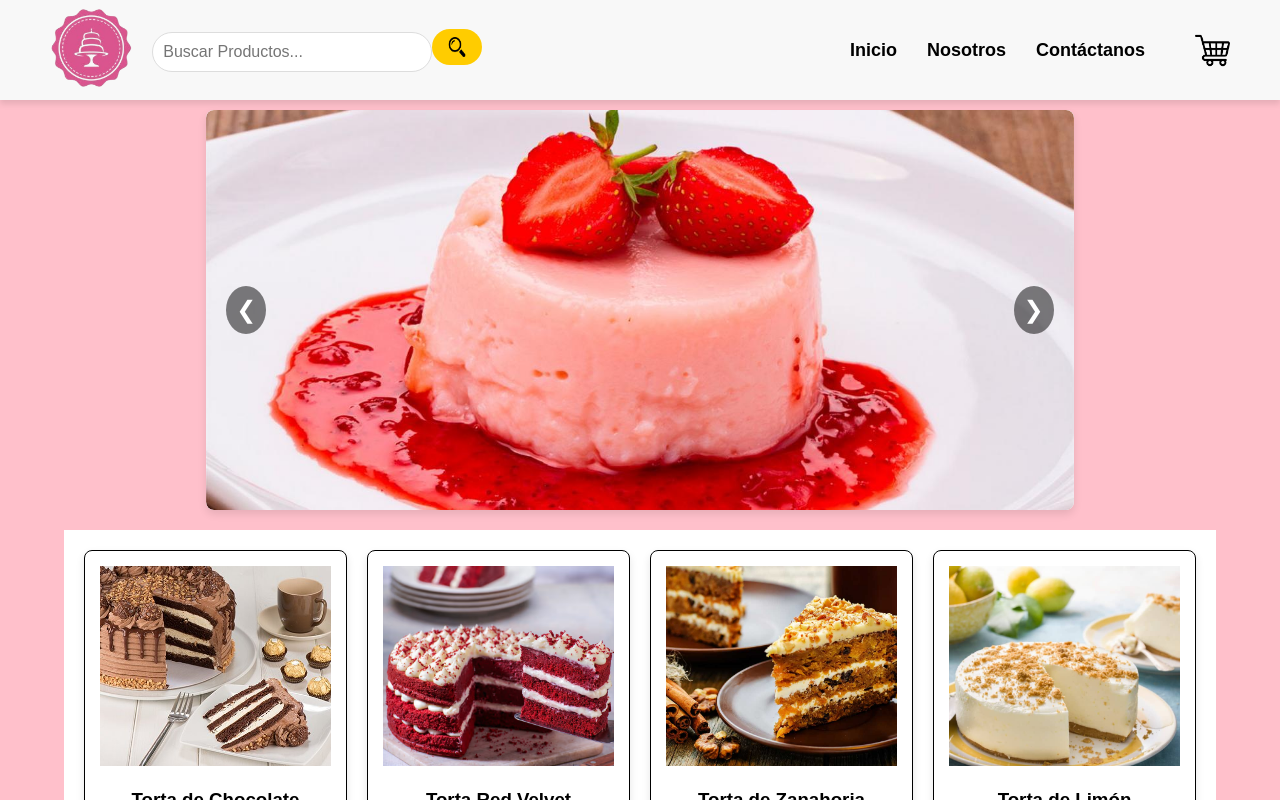
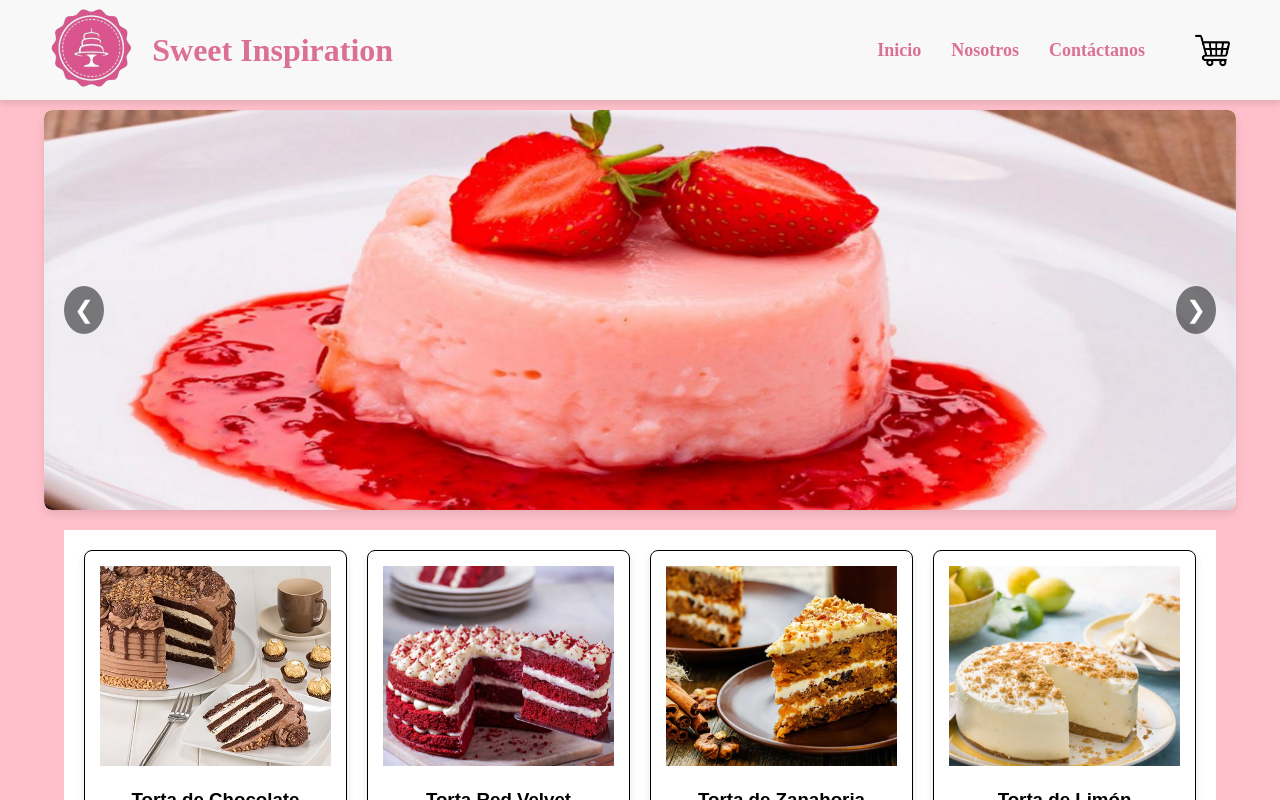
Before and after one commit to ArturoCBTyur/pasteleria-project, a React (Create React App) app: page / in a window 1280 px wide. Shown: the top 800 px of the page. Built offline with nearby package versions, Linux system fonts and the light colour scheme.

Commit message:
css changes

```diff
--- a/src/componentes/NavBar.js
+++ b/src/componentes/NavBar.js
@@ -1,11 +1,11 @@
 // src/componentes/NavBar.js
 import React, { useState } from "react";
 import "../estilos/NavBar.css";
-import lupa from "../img/lupa.png";
 import logo from "../img/logo.png";
 import carritoCom from "../img/carrito.png";
 import FormularioPedido from "./FormularioPedido.js";
 import { Link } from "react-router-dom";
+
 
 const NavBar = ({ carrito, setCarrito }) => {
   const [carritoAbierto, setCarritoAbierto] = useState(false);
@@ -41,11 +41,8 @@
         <div className="logo-small">
           <img src={logo} alt="Logo pequeño" />
         </div>
-        <div className="buscador">
-          <input type="text" id="search" placeholder="Buscar Productos..." />
-          <button id="searchButton">
-            <img src={lupa} alt="Buscar" />
-          </button>
+        <div className="sweet">
+          <h1>Sweet Inspiration</h1>
         </div>
         <div className="menu-opciones">
           <ul>
--- a/src/estilos/NavBar.css
+++ b/src/estilos/NavBar.css
@@ -22,34 +22,11 @@
   height: 80px;
   margin-right: 20px;
 }
-
-.buscador input {
-  width: 280px;
-  padding: 10px;
-  border: 1px solid #ddd;
-  border-radius: 20px;
-  font-size: 16px;
+.sweet{
+  font-family: cursive;
+  color: palevioletred;
+  font-weight: bold;
 }
-
-.buscador button {
-  background-color: #ffcc00;
-  border: none;
-  padding: 8px 15px;
-  border-radius: 20px;
-  cursor: pointer;
-  transition: background-color 0.3s ease;
-}
-
-.buscador button img {
-  height: 20px;
-  width: 20px;
-  display: block;
-}
-
-.buscador button:hover {
-  background-color: #e6b800;
-}
-
 .menu-opciones {
   display: flex;
   align-items: center;
@@ -69,14 +46,15 @@
 }
 
 .menu-opciones ul li a {
-  color: black;
+  color: palevioletred;
   text-decoration: none;
   font-weight: bold;
   font-size: 18px;
+  font-family: cursive;
 }
 
 .menu-opciones ul li a:hover {
-  color: #ffcc00;
+  color: black;
   transition: color 0.3s ease-in-out;
 }
 
```
Also changed, not shown: src/estilos/Carousel.css (indentation only), src/img/BANNER2.png, src/img/BANNER3.png.
